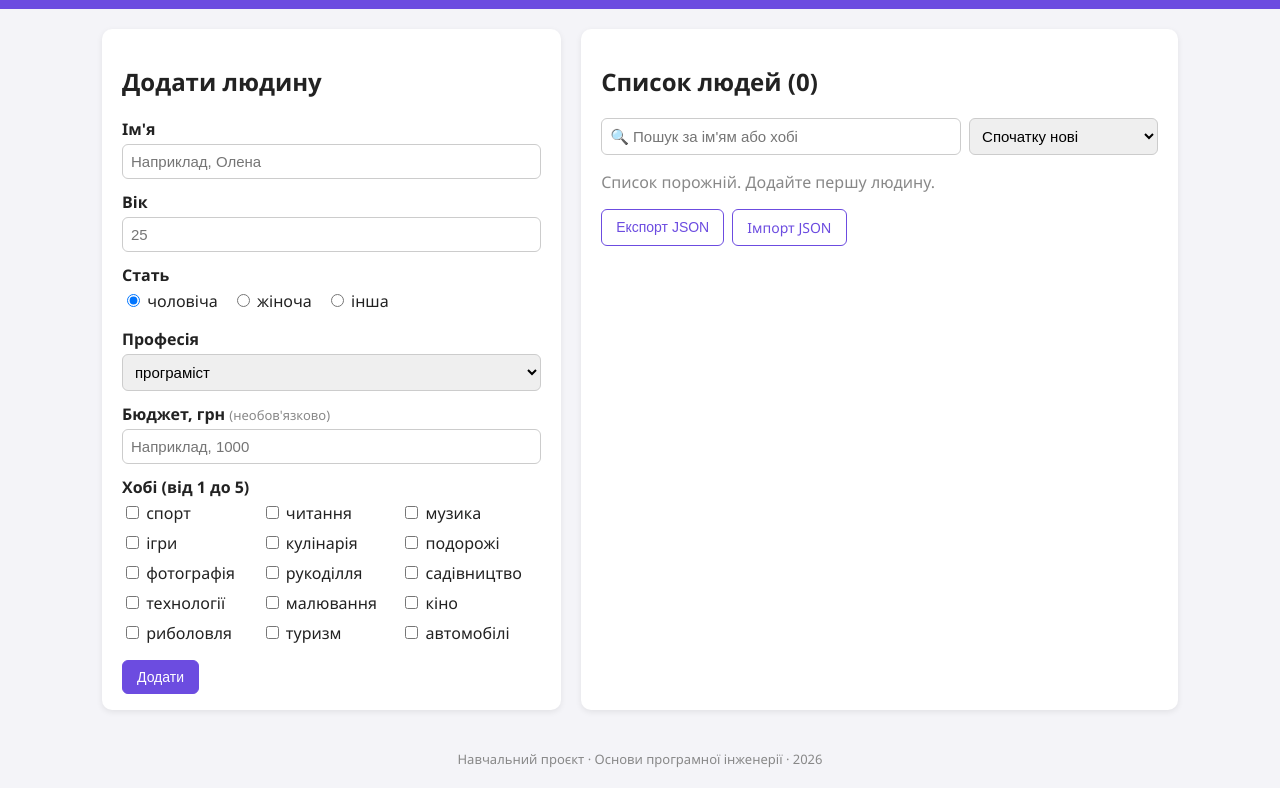
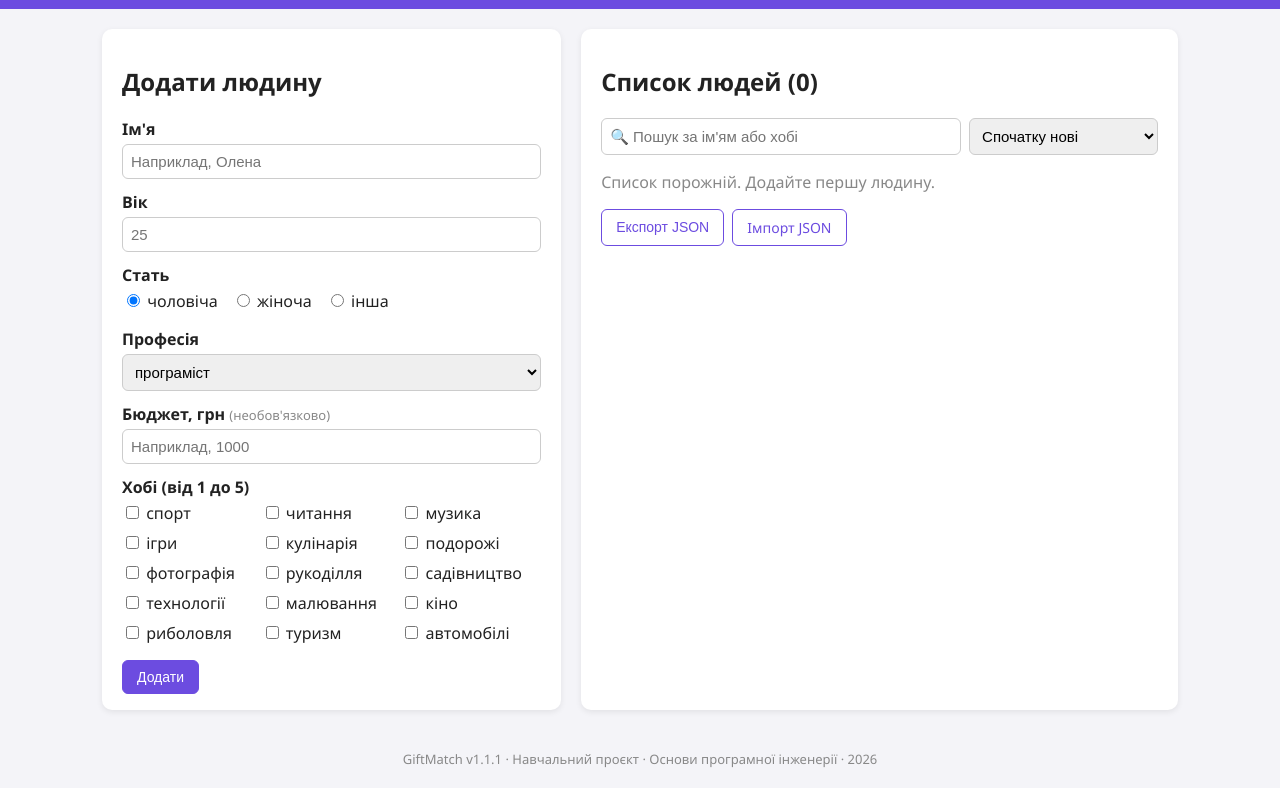
Before and after one commit to vladyslavsydun/gift-match, a website built with Vite: page index.html in a window 1280 px wide. Shown: the part 45-833 px from the top of the page. Built offline with nearby package versions, Linux system fonts and the light colour scheme.

Commit message:
Футер: додано назву і версію застосунку

```diff
--- a/index.html
+++ b/index.html
@@ -99,7 +99,7 @@
     </main>
 
     <footer class="footer">
-      Навчальний проєкт · Основи програмної інженерії · 2026
+      GiftMatch v1.1.1 · Навчальний проєкт · Основи програмної інженерії · 2026
     </footer>
 
     <script type="module" src="/src/main.ts"></script>
```
